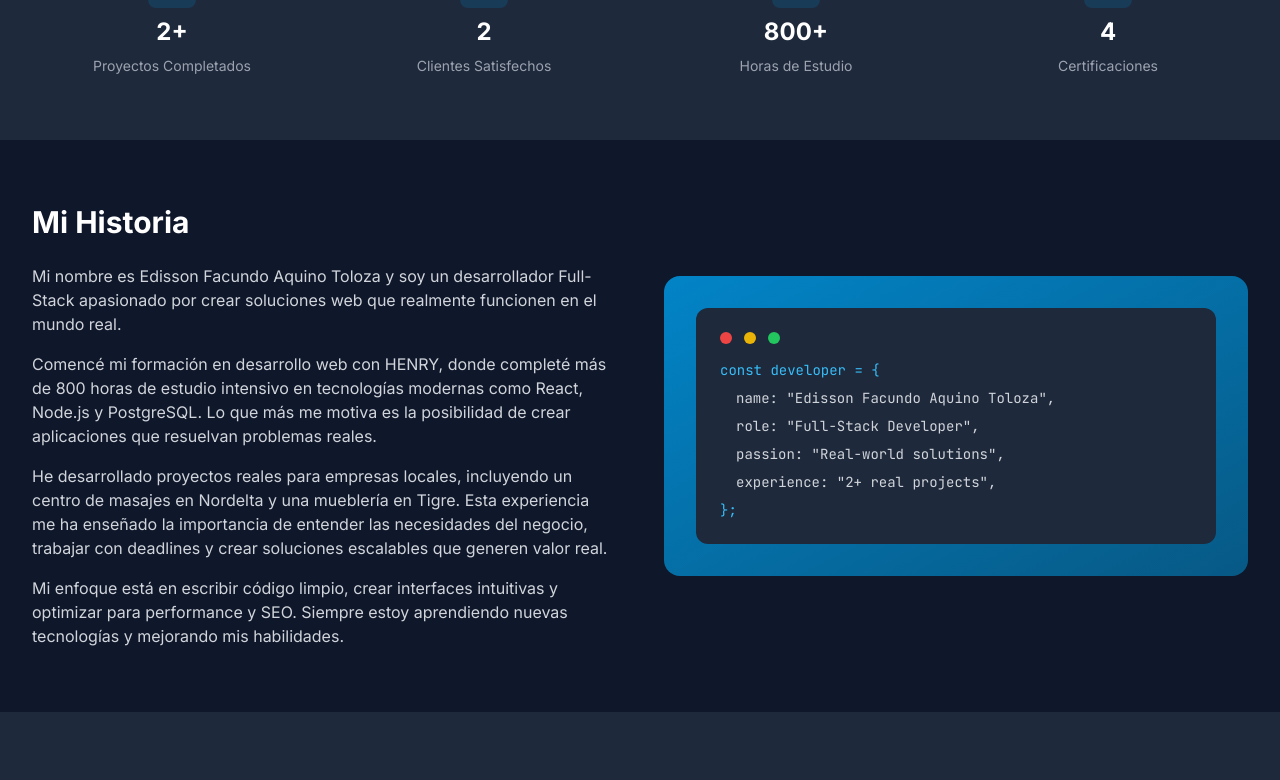
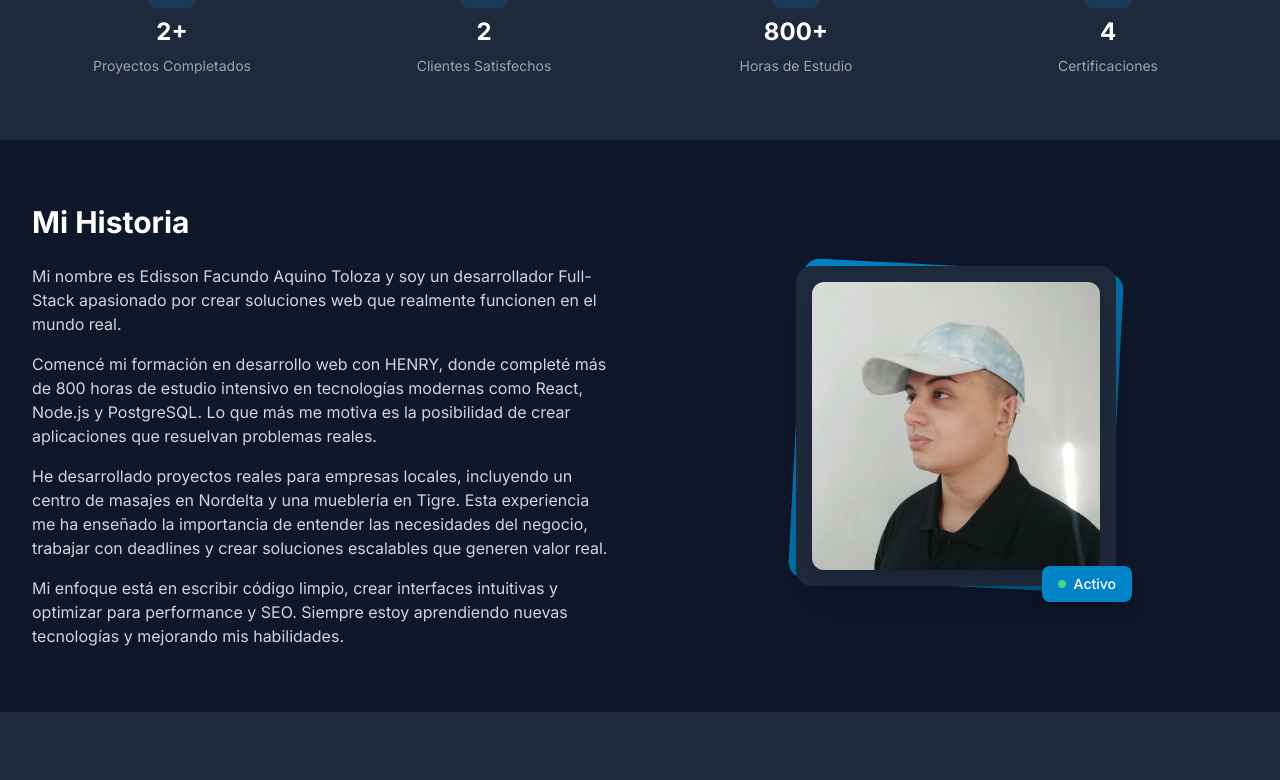
Before and after one commit to AquinoEdissonFacundo/Porfolio, a React (Vite) app: page /sobre-mi in a window 1280 px wide. Shown: the part 474-1254 px from the top of the page. Built offline with nearby package versions, Linux system fonts and the light colour scheme.

Commit message:
Add: Personal photo to Home and About pages with professional styling

```diff
--- a/src/pages/About.tsx
+++ b/src/pages/About.tsx
@@ -171,22 +171,21 @@ const About = () => {
                 whileInView={{ opacity: 1, x: 0 }}
                 transition={{ duration: 0.6, delay: 0.2 }}
                 viewport={{ once: true }}
-                className="relative"
+                className="relative flex justify-center"
               >
-                <div className="bg-gradient-to-br from-primary-600 to-primary-800 rounded-2xl p-8">
-                  <div className="bg-dark-800 rounded-xl p-6 space-y-4">
-                    <div className="flex items-center space-x-3">
-                      <div className="w-3 h-3 bg-red-500 rounded-full"></div>
-                      <div className="w-3 h-3 bg-yellow-500 rounded-full"></div>
-                      <div className="w-3 h-3 bg-green-500 rounded-full"></div>
-                    </div>
-                    <div className="space-y-2 font-mono text-sm">
-                      <div className="text-primary-400">const developer = {'{'} </div>
-                      <div className="ml-4 text-gray-300">name: "Edisson Facundo Aquino Toloza",</div>
-                      <div className="ml-4 text-gray-300">role: "Full-Stack Developer",</div>
-                      <div className="ml-4 text-gray-300">passion: "Real-world solutions",</div>
-                      <div className="ml-4 text-gray-300">experience: "2+ real projects",</div>
-                      <div className="text-primary-400"> {'}'};</div>
+                <div className="relative">
+                  <div className="absolute inset-0 bg-gradient-to-br from-primary-600 to-primary-800 rounded-2xl transform rotate-3"></div>
+                  <div className="relative bg-dark-800 rounded-2xl p-4 shadow-2xl">
+                    <img
+                      src="/Facundo.jpeg"
+                      alt="Edisson Facundo Aquino Toloza - Desarrollador Full-Stack"
+                      className="w-72 h-72 object-cover rounded-xl shadow-lg"
+                    />
+                  </div>
+                  <div className="absolute -bottom-4 -right-4 bg-primary-600 text-white px-4 py-2 rounded-lg shadow-lg">
+                    <div className="flex items-center space-x-2">
+                      <div className="w-2 h-2 bg-green-400 rounded-full animate-pulse"></div>
+                      <span className="text-sm font-medium">Activo</span>
                     </div>
                   </div>
                 </div>
--- a/src/pages/Home.tsx
+++ b/src/pages/Home.tsx
@@ -112,22 +112,21 @@ const Home = () => {
               initial={{ opacity: 0, scale: 0.9 }}
               animate={{ opacity: 1, scale: 1 }}
               transition={{ duration: 0.6, delay: 0.2 }}
-              className="relative"
+              className="relative flex justify-center lg:justify-end"
             >
-              <div className="bg-gradient-to-br from-primary-600 to-primary-800 rounded-2xl p-8 shadow-2xl">
-                <div className="bg-dark-800 rounded-xl p-6 space-y-4">
-                  <div className="flex items-center space-x-3">
-                    <div className="w-3 h-3 bg-red-500 rounded-full"></div>
-                    <div className="w-3 h-3 bg-yellow-500 rounded-full"></div>
-                    <div className="w-3 h-3 bg-green-500 rounded-full"></div>
-                  </div>
-                  <div className="space-y-2">
-                    <div className="h-4 bg-primary-600/30 rounded w-3/4"></div>
-                    <div className="h-4 bg-primary-600/30 rounded w-1/2"></div>
-                    <div className="h-4 bg-primary-600/30 rounded w-2/3"></div>
-                  </div>
-                  <div className="text-primary-400 text-sm font-mono">
-                    const developer = "Facundo Toloza"
+              <div className="relative">
+                <div className="absolute inset-0 bg-gradient-to-br from-primary-600 to-primary-800 rounded-2xl transform rotate-3"></div>
+                <div className="relative bg-dark-800 rounded-2xl p-4 shadow-2xl">
+                  <img
+                    src="/Facundo.jpeg"
+                    alt="Edisson Facundo Aquino Toloza - Desarrollador Full-Stack"
+                    className="w-80 h-80 object-cover rounded-xl shadow-lg"
+                  />
+                </div>
+                <div className="absolute -bottom-4 -right-4 bg-primary-600 text-white px-4 py-2 rounded-lg shadow-lg">
+                  <div className="flex items-center space-x-2">
+                    <div className="w-2 h-2 bg-green-400 rounded-full animate-pulse"></div>
+                    <span className="text-sm font-medium">Disponible</span>
                   </div>
                 </div>
               </div>
```
Also changed, not shown: public/Facundo.jpeg (added).
